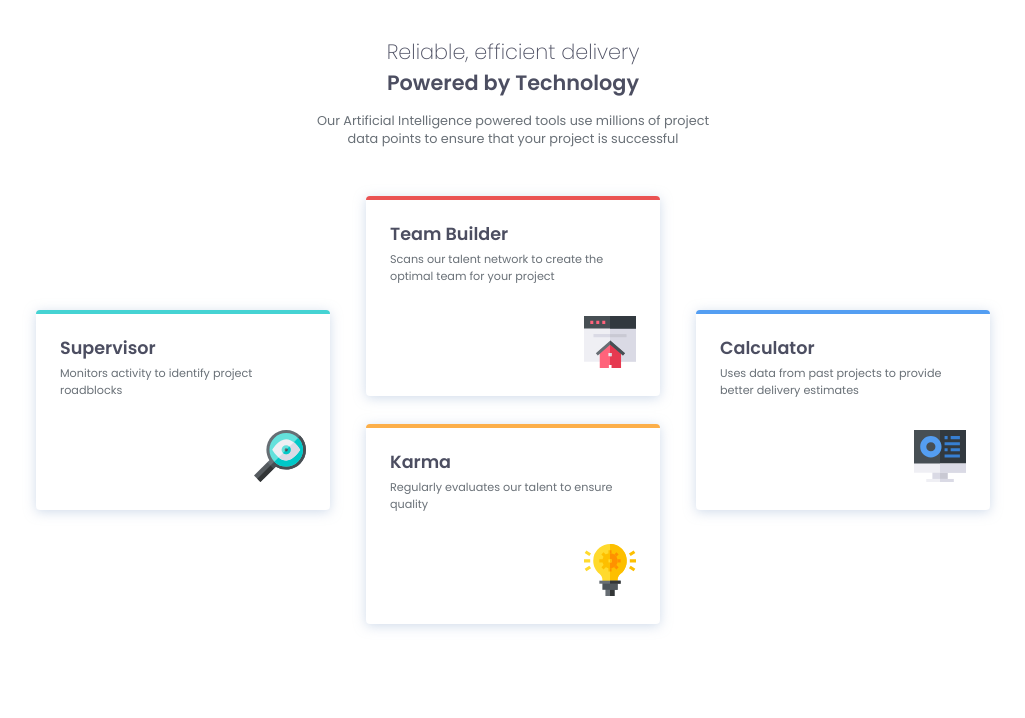
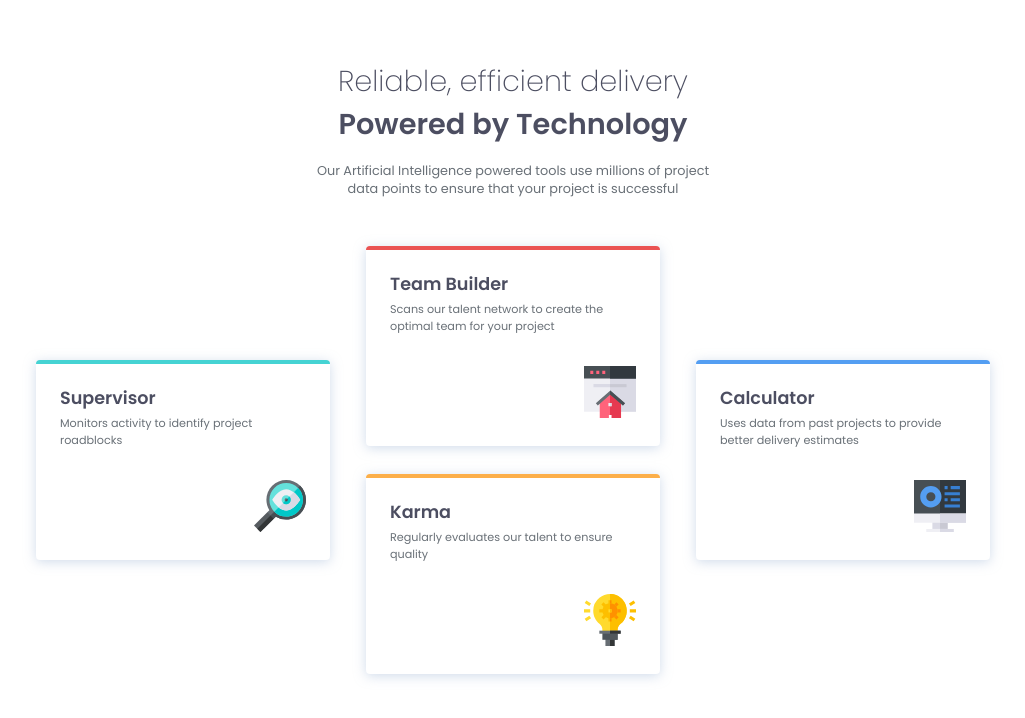
Before and after one commit to tooobi333/fm06-four-card-feature-section-master, a website: page index.html in a window 1280 px wide. Shown: the whole page, without its empty margins (127-1152 px from the left). Drawn offline with Linux system fonts and the light colour scheme.

Commit message:
make more similar to solution

```diff
--- a/scss/styles.scss
+++ b/scss/styles.scss
@@ -110,6 +110,15 @@
 }
 
 @media (min-width: 768px) {
+  .main {
+    margin-block-start: 60px;
+  }
+
+  .heading {
+    font-size: 1.8rem;
+    margin-block-end: 16px;
+  }
+
   .paragraph{
     width: 38%;
     margin-left: auto;
```
Also changed, not shown: css/styles.css, 1 other file.
